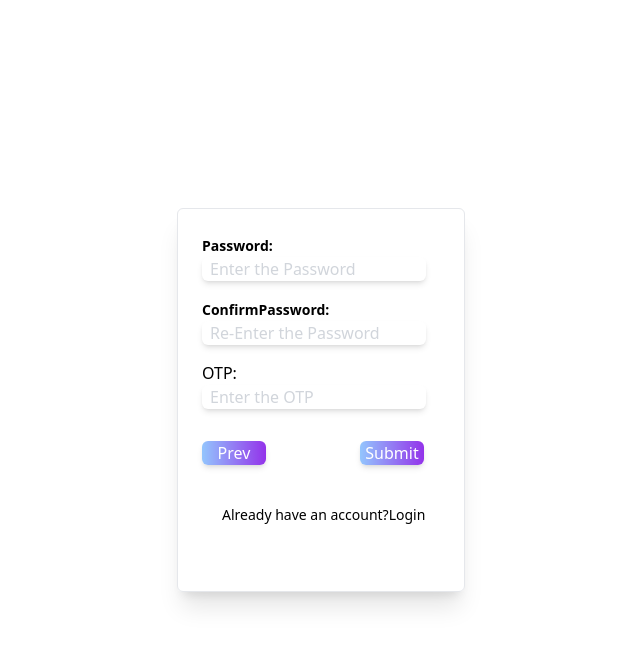
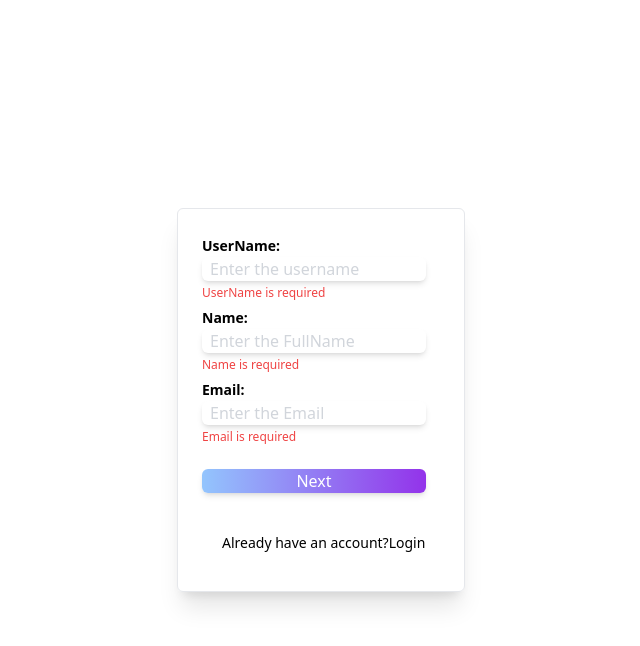
Before and after one commit to HarshKandpal/Snippet, a React (Vite) app in the folder React_Snippet/: page /Signup in a window 1280 px wide. Both pictures are taken after a click on the button "Next". Shown: the top 646 px of the page, without its empty margins (319-959 px from the left). Built offline with nearby package versions, Linux system fonts and the light colour scheme.

Commit message:
MoreValidations

```diff
--- a/React_Snippet/src/Signup/Signup.jsx
+++ b/React_Snippet/src/Signup/Signup.jsx
@@ -18,50 +18,96 @@ function Signup() {
     const[error,setError]=useState(intialUserState)
     const[Pdata,setPData]=useState(intialPasswordState)
     const[Perror,setPError]=useState(intialPasswordState)
-
     function UpdateData(property,value){
       signSwitch?setData({...data, [property]:value}):
       setPData({...Pdata, [property]:value})
     }
-    function handleSubmit1(event){
+    function validateError(){
+      let errors={}
+      if(!data.userName.trim())
+        errors={...errors,userName:'UserName is required'}
+      if(!data.name.trim())
+        errors={...errors,name:'Name is required'}
+      if(!data.Email.trim())
+        errors={...errors,Email:'Email is required'}
+      else if(!/^[^\s@]+@[^\s@]+\.[^\s@]+$/.test(data.Email))
+        errors={...errors,Email:'Invalid Email address'}
+      setError(errors)
+      console.log(errors)
+      return Object.keys(errors).length===0
+    }
+    function validatePError(){
+      let Perrors={}
+      if(!Pdata.password.trim())
+        Perrors={...Perrors,password:'Password is required'}
+      else if(!/^(?=.*[a-z])(?=.*[A-Z])(?=.*\d)(?=.*[@$!%*?&])[A-Za-z\d@$!%*?&]{8,}$/.test(Pdata.password)){
+        Perrors={...Perrors,password:'Password does not meet criteria'}
+      }
+      if(!Pdata.confirmPassword.trim())
+        Perrors={...Perrors,confirmPassword:'Confirm Password is required'}
+      else if(Pdata.password===Pdata.confirmPassword){
+        Perrors={...Perrors,confirmPassword:'Password do not match'}
+      }
+      if(!Pdata.OTP.trim())
+        Perrors={...Perrors,OTP:'Password is required'}
+      setPError(Perrors)
+        console.log(Perrors)
+      return Object.keys(Perrors).length===0
+    }
+    function handleSubmit1(){
       //event.preventDefault()
-      signSwitch?ChangeSignSwitch(false):ChangeSignSwitch(true)
-      console.log(data)
-      console.log(Pdata)
-
+      if(signSwitch){
+        if(validateError())
+        ChangeSignSwitch(false)
+      }
+      else{
+        ChangeSignSwitch(true)
+      }
+    }
+    function OnSubmit1(){
+      if(validatePError()){
+        console.log('Sign successfully done!')
+      }
     }
   return (
     signSwitch?(
     <div className='flex justify-center items-center h-screen '>
         <div className='border rounded-md shadow-xl h-96 w-72 pt-6 pl-6' >
+          <div className='mb-1'>
         <GenericInput labelName='UserName:'
            id='SignupUserName'
-           className='border-0 border-gray-300 focus:border-2 focus:border-black outline-none w-56 shadow-md rounded-md mb-4 pl-2 placeholder-gray-300'
+           className='border-0 border-gray-300 focus:border-2 focus:border-black outline-none w-56 shadow-md rounded-md mb-1 pl-2 placeholder-gray-300'
            labelClassName='font-semibold text-sm'
            placeholder='Enter the username'
            value={data.userName}
            onChange={(e)=>UpdateData('userName',e.target.value)}
            />
-            <br/>
+           {error.userName && <p className='text-red-500 text-xs'>{error.userName}</p>}
+           </div>
+           <div className='mb-1'>
             <GenericInput labelName='Name:'
            id='SignupName'
            className='border-0 border-gray-300 focus:border-2 focus:border-black outline-none w-56 shadow-md rounded-md
-            pl-2 placeholder-gray-300 mb-4'
+            pl-2 placeholder-gray-300 mb-1'
             labelClassName='font-semibold text-sm'
             placeholder='Enter the FullName'
             value={data.name}
             onChange={(e)=>UpdateData('name',e.target.value)}
            />
-            <br/>
+           {error.name && <p className='text-red-500 text-xs'>{error.name}</p>}
+           </div>
+           <div className='mb-6'>
             <GenericInput labelName='Email:'
            id='SignupEmail'
            className='border-0 border-gray-300 focus:border-2 focus:border-black outline-none w-56 shadow-md rounded-md
-           pl-2 placeholder-gray-300 mb-10'
+           pl-2 placeholder-gray-300 mb-1'
             labelClassName='font-semibold text-sm'
             placeholder='Enter the Email'
             value={data.Email}
             onChange={(e)=>UpdateData('Email',e.target.value)}
            />
+           {error.Email && <p className='text-red-500 text-xs'>{error.Email}</p>}
+           </div>
             <button className='shadow-md w-56 rounded-md
             bg-gradient-to-r from-blue-300 to-purple-600 hover:from-blue-700 hover:to-purple-700
              text-white text-semibold' onClick={handleSubmit1}>Next</button>
@@ -103,7 +149,7 @@ function Signup() {
         bg-gradient-to-r from-blue-300 to-purple-600 hover:from-blue-700 hover:to-purple-700
          text-white text-semibold' onClick={handleSubmit1}>Prev</button>
         <button className=' shadow-md w-16 h-6 rounded-md bg-gradient-to-r from-blue-300 to-purple-600 hover:from-blue-700 hover:to-purple-700
-         text-white text-semibold'>Submit</button>
+         text-white text-semibold' onClick={OnSubmit1}>Submit</button>
         </div>
         <div className='pl-5 mt-10'>
            <p className='text-sm'>Already have an account?<Link to='/' className='text-black hover:text-blue-400 hover:underline underline-offset-2'>Login</Link></p>
```
